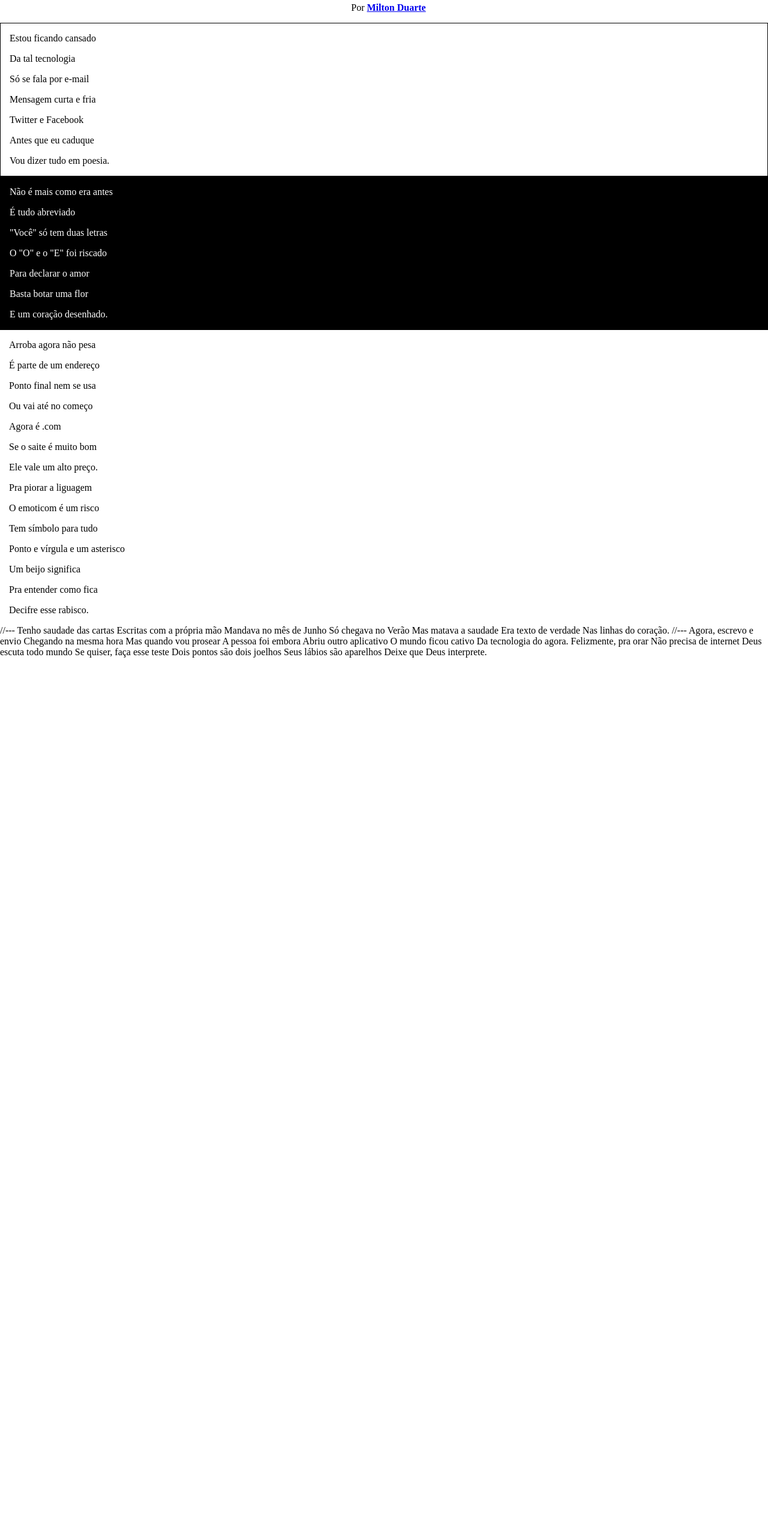
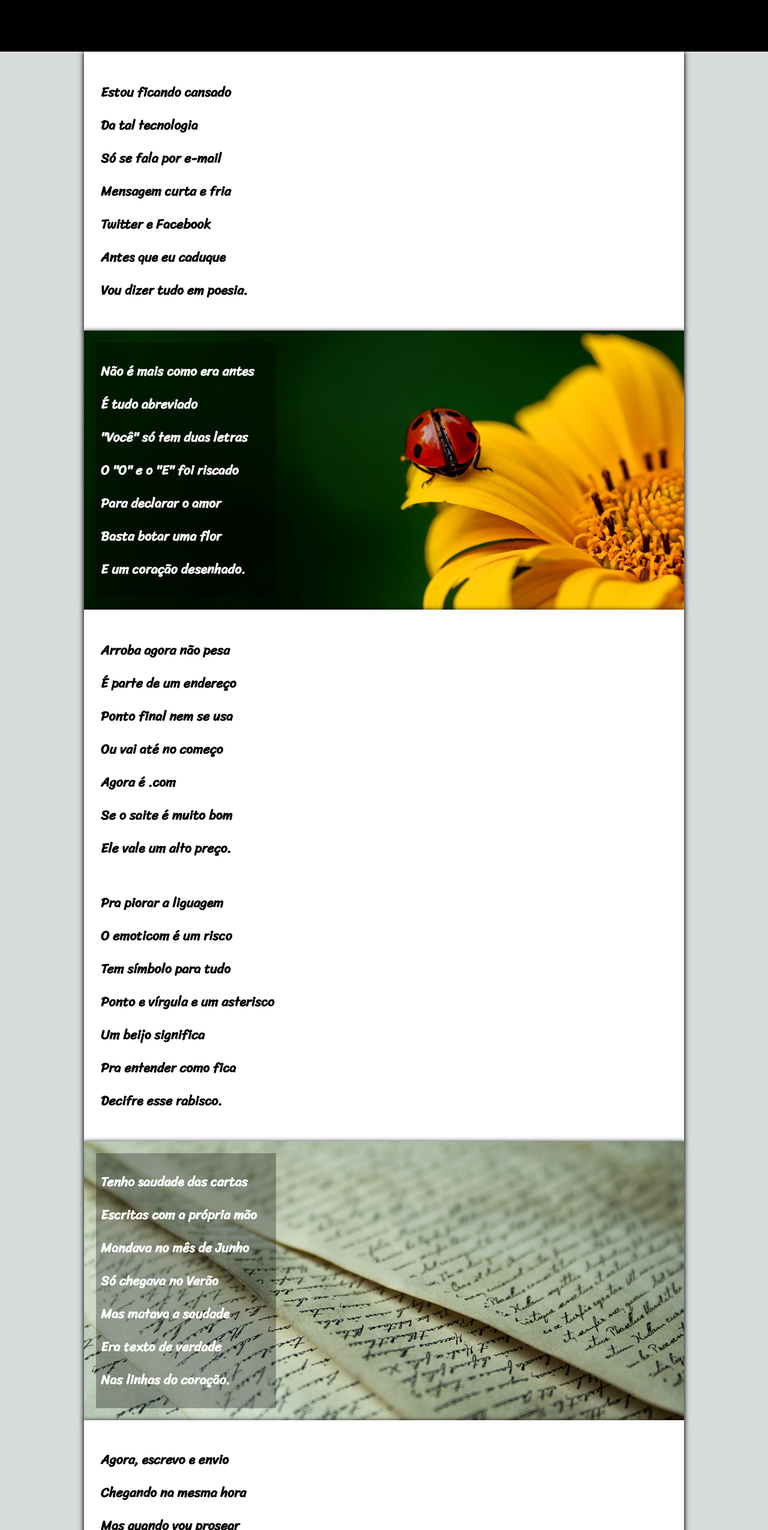
Before and after one commit to danield18/Modulo-3, a plain HTML site: page Desafios/Desafio 12/index.html in a window 1280 px wide. Shown: the part 214-2764 px from the top of the page at 60% size. Before the commit the page ends 1310 px from the top, so only its background shows below. Drawn offline with Linux system fonts and the light colour scheme.

Commit message:
Conclusao Parcial do desafio 12 (90%)

```diff
--- a/Desafios/Desafio 12/index.html
+++ b/Desafios/Desafio 12/index.html
@@ -8,11 +8,12 @@
 </head>
 <body>
     <header>
-        <h1 class="preto">Cordel Moderno</h1>
-        <p>Por <b style="color: white;"><a href="        https://www.recantodasletras.com.br/poesias/3186743" target="_blank">Milton Duarte</a></b></p>
-
+        <h1>Cordel Moderno</h1>
+        <p class="h1">Por <b><a href="https://www.recantodasletras.com.br/poesias/3186743" target="_blank" class="Milton">Milton Duarte</a></b></p>
     </header>
-    <div class="branco">
+    <main>
+        <section class="parte1">
+            <article>
                 <p>Estou ficando cansado</p>
                 <p>Da tal tecnologia</p>
                 <p>Só se fala por e-mail</p>
@@ -20,9 +21,11 @@
                 <p>Twitter e Facebook</p>
                 <p>Antes que eu caduque</p>
                 <p>Vou dizer tudo em poesia.</p>
-    </div>
+            </article>
+        </section>
 
-    <div class="preto">
+        <section class="parte3">
+            <article>
                 <p>Não é mais como era antes</p>
                 <p>É tudo abreviado</p>
                 <p>"Você" só tem duas letras</p>
@@ -30,9 +33,10 @@
                 <p>Para declarar o amor</p>
                 <p>Basta botar uma flor</p>
                 <p>E um coração desenhado.</p>
-    </div>
-
-    <div>
+            </article>
+        </section>
+        <section class="parte4">
+            <article>
                 <p>Arroba agora não pesa</p>
                 <p>É parte de um endereço</p>
                 <p>Ponto final nem se usa</p>
@@ -40,9 +44,7 @@
                 <p>Agora é .com</p>
                 <p>Se o saite é muito bom</p>
                 <p>Ele vale um alto preço.</p>
-    </div>
-
-    <div>
+                <br></br>
                 <p>Pra piorar a liguagem</p>
                 <p>O emoticom é um risco</p>
                 <p>Tem símbolo para tudo</p>
@@ -50,35 +52,43 @@
                 <p>Um beijo significa</p>
                 <p>Pra entender como fica</p>
                 <p>Decifre esse rabisco.</p>
-    </div>
 
+            </article>
+        </section>
 
-//---
-
-Tenho saudade das cartas
-Escritas com a própria mão
-Mandava no mês de Junho
-Só chegava no Verão
-Mas matava a saudade
-Era texto de verdade
-Nas linhas do coração.
-
-//---
-
-Agora, escrevo e envio
-Chegando na mesma hora
-Mas quando vou prosear
-A pessoa foi embora
-Abriu outro aplicativo
-O mundo ficou cativo
-Da tecnologia do agora.
-
-Felizmente, pra orar
-Não precisa de internet
-Deus escuta todo mundo
-Se quiser, faça esse teste
-Dois pontos são dois joelhos
-Seus lábios são aparelhos
-Deixe que Deus interprete.
+        <section class="parte6">
+            <article>
+                <p>Tenho saudade das cartas</p>
+                <p>Escritas com a própria mão</p>
+                <p>Mandava no mês de Junho</p>
+                <p>Só chegava no Verão</p>
+                <p>Mas matava a saudade</p>
+                <p>Era texto de verdade</p>
+                <p>Nas linhas do coração.</p>
+            </article>
+        </section>
+        <section class="parte7">
+            <br>
+                <p>Agora, escrevo e envio</p>
+                <p>Chegando na mesma hora</p>
+                <p>Mas quando vou prosear</p>
+                <p>A pessoa foi embora</p>
+                <p>Abriu outro aplicativo</p>
+                <p>O mundo ficou cativo</p>
+                <p>Da tecnologia do agora.</p>
+                <br></br>
+                <p>Felizmente, pra orar</p>
+                <p>Não precisa de internet</p>
+                <p>Deus escuta todo mundo</p>
+                <p>Se quiser, faça esse teste</p>
+                <p>Dois pontos são dois joelhos</p>
+                <p>Seus lábios são aparelhos</p>
+                <p>Deixe que Deus interprete.</p>
+            </article>
+        </section>
+    </main>
+    <footer>
+        Site criado por <a href="https://github.com/danield18" target="_blank">Daniel Diogenes</a> pelo <a href="https://www.cursoemvideo.com/cursos/" target="_blank">CursoEmVideo</a>
+    </footer>
 </body>
 </html>
--- a/Desafios/Desafio 12/styles.css
+++ b/Desafios/Desafio 12/styles.css
@@ -1,34 +1,110 @@
-body{
+*{
     margin: 0;
     padding: 0;
-
 }
-.branco{
-    background-color: white;
-    color: black;
-    border: solid 1px black;
+@font-face {
+    font-family: "Passion";
+    src: url("PassionOne-Regular.ttf");
 }
-.preto{
-    background-color: rgb(0, 0, 0);
-    color: rgb(255, 255, 255);
-    border: solid 1px black;
+@font-face {
+    font-family: "Sriracha";
+    src: url("Sriracha-Regular.ttf");
+}
+header{
+    background-color: black;
+    color: white;
+    min-height: 300px;
+    align-content: center;
+    text-align: center;
+}
+body{
+    background-color: rgb(216, 219, 219);
+}
+main{
+    max-width: 1000px;
+    margin: auto;
 }
 h1{
-    margin: 0;
-    width: 100% ;
-    height: 200px;
-    font-size: 3em;
-    font-family: 'Franklin Gothic Medium', 'Arial Narrow', Arial, 'Trebuchet MS', 'Lucida Sans Unicode', 'Lucida Grande', 'Lucida Sans', Arial, sans-serif;
-    align-content: center;
-    text-align: center;
-    padding-top: -20px;
-    margin-bottom: -0px;
+    font-size: 65px;
+    font-family: "Passion";
 }
-header p {
-    text-align: center;
+.h1{
+    font-family: Arial, Helvetica, sans-serif
+;
+}
+.Milton { /* Resolver problema do link no cabeçalho */
     text-decoration: none;
-    margin: ;
+    color: white;
 }
 p{
-    padding-left: 15px;
+    padding: 8px;
+    font-size: 22px;
+    font-family: "Sriracha";
 }
+section{
+    box-shadow: 0 2px 8px 1px black;
+    background-color: white;
+}
+article{
+    padding-top: 20px;
+    padding-bottom: 20px;
+}
+.parte3 > article,.parte6 > article {
+    background-color: rgba(0, 0, 0, 0.3);
+    max-width: 300px;
+}
+.parte1{
+    min-height: 400px;
+    padding: 20px;
+    font-weight: bold;
+    align-content: center;
+}
+.parte3{
+    min-height: 400px;
+    padding: 20px;
+    font-weight: bold;
+    align-content: center;
+    background-image: url("imagens/background001.jpg");
+    background-size: cover;
+    background-attachment: fixed;
+    background-position: center center;
+    min-height: 400px;
+    color: white;
+}
+.parte4{
+    min-height: 400px;
+    padding: 20px;
+    font-weight: bold;
+    align-content: center;
+}
+.parte6{
+    min-height: 400px;
+    padding: 20px;
+    font-weight: bold;
+    align-content: center;
+    background-image: url("imagens/background002.jpg");
+    background-size: cover;
+    background-attachment: fixed;
+    background-position: center center;
+    min-height: 400px;
+    color: white;
+}
+.parte7{
+    min-height: 400px;
+    padding: 20px;
+    font-weight: bold;
+    align-content: center;
+}
+footer{
+    background-color: black;
+    min-height: 40px;
+    color: rgb(141, 141, 236);
+    text-align: center;
+    align-content: center;
+    font-family: Arial, Helvetica, sans-serif;
+}
+a{
+    text-decoration: none;
+    color: white;
+    font-weight: bold;
+}
```
Also changed, not shown: Desafios/Desafio 12/PassionOne-Regular.ttf (added), Desafios/Desafio 12/Sriracha-Regular.ttf (added). Lines whose indentation alone changed are shown as unchanged.
